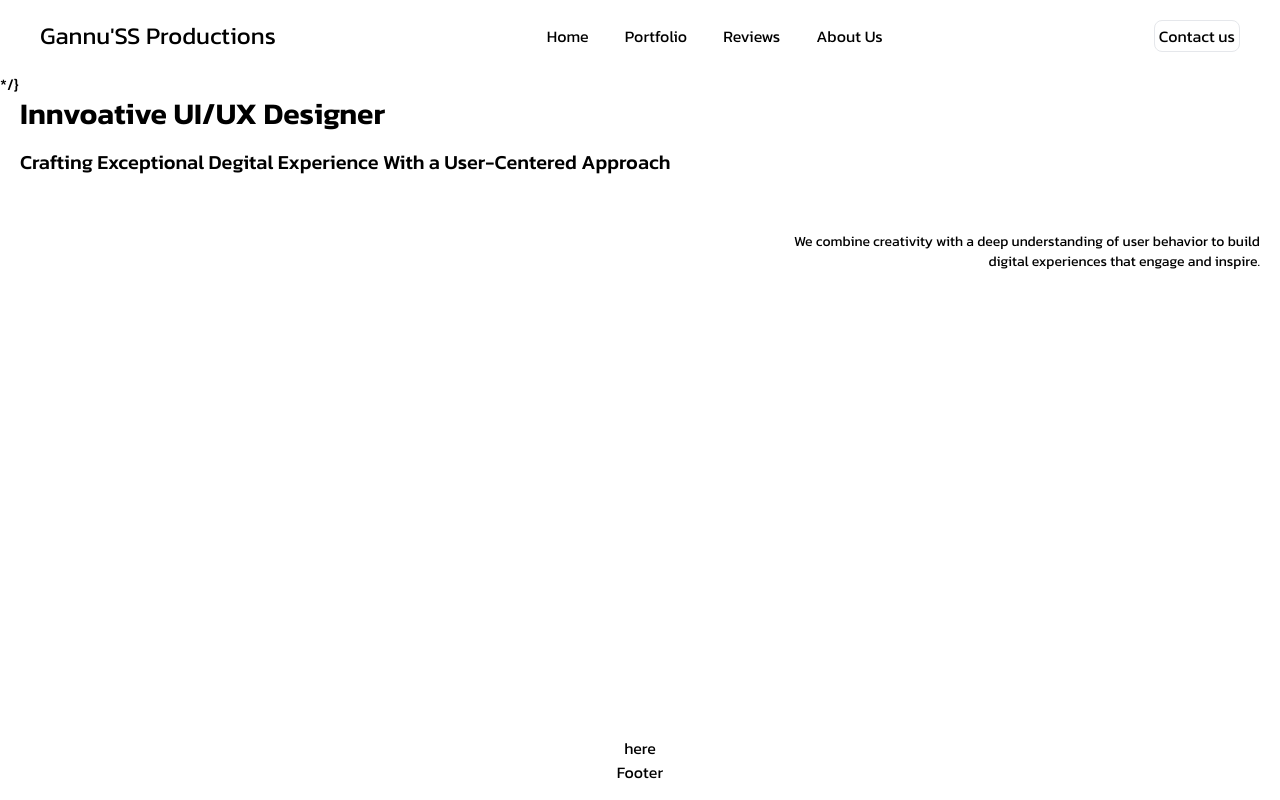
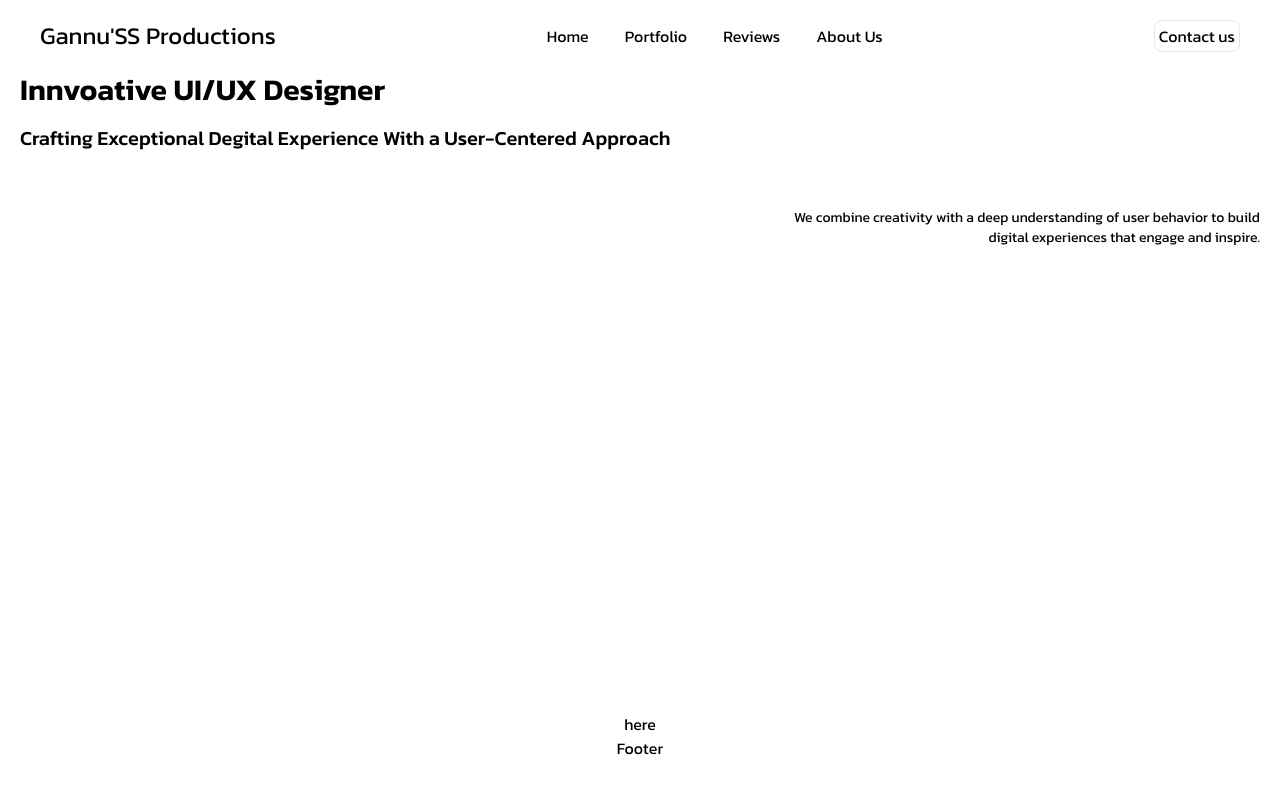
Before and after one commit to NoobsNotTaken/Gannu-SS_Production, a React (Vite) app: page / in a window 1280 px wide. Built offline with nearby package versions, Linux system fonts and the light colour scheme; a web font is replaced by a local one.

Commit message:
removed /}

```diff
--- a/src/home.jsx
+++ b/src/home.jsx
@@ -11,7 +11,7 @@ function Home() {
           <div className="">
             <Header />
           </div>
-          */}
+
           <div className="flex justify-start flex-col z-50  px-5 pb-5 h-[80vh] bg-vi ">
             <Title />
           </div>
```
